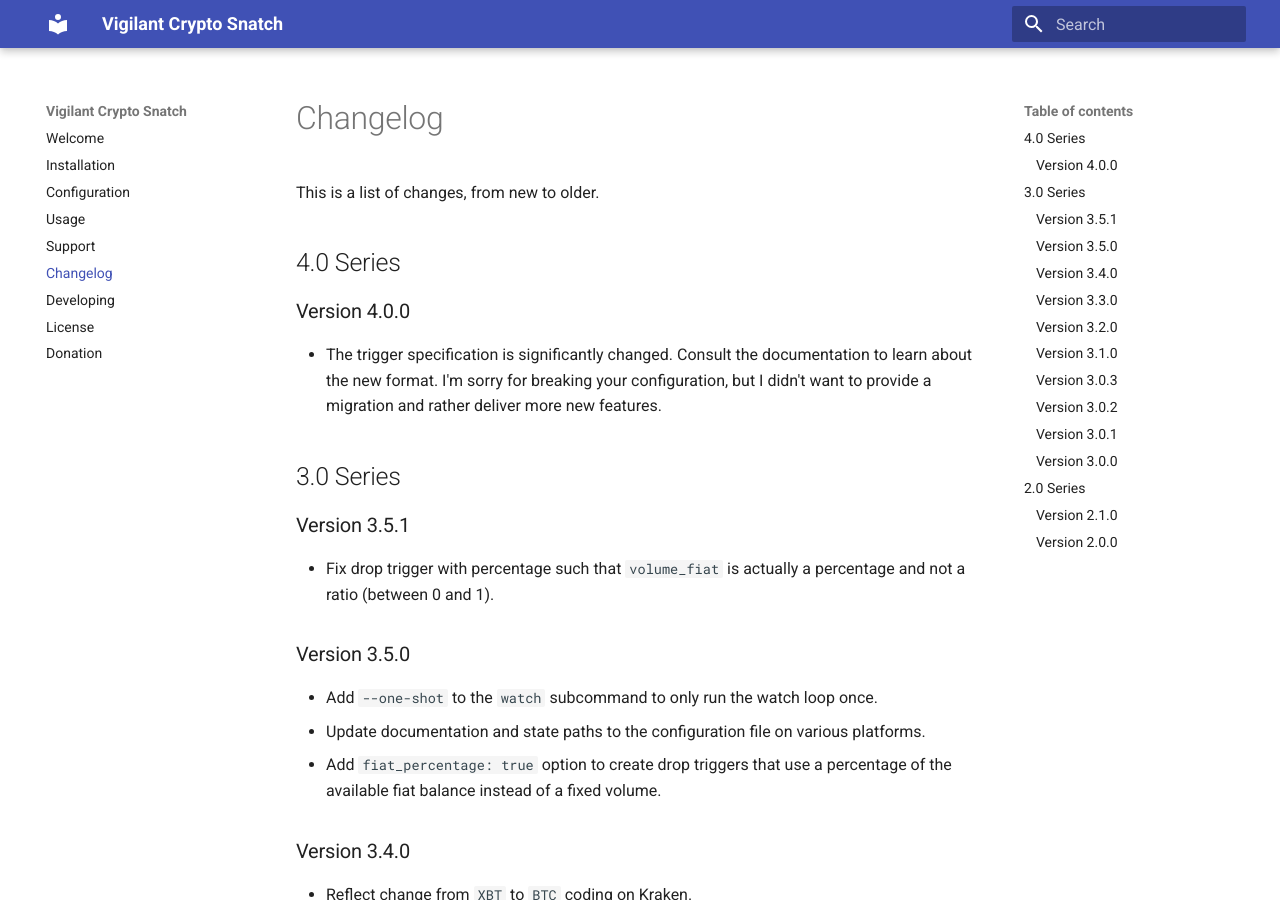
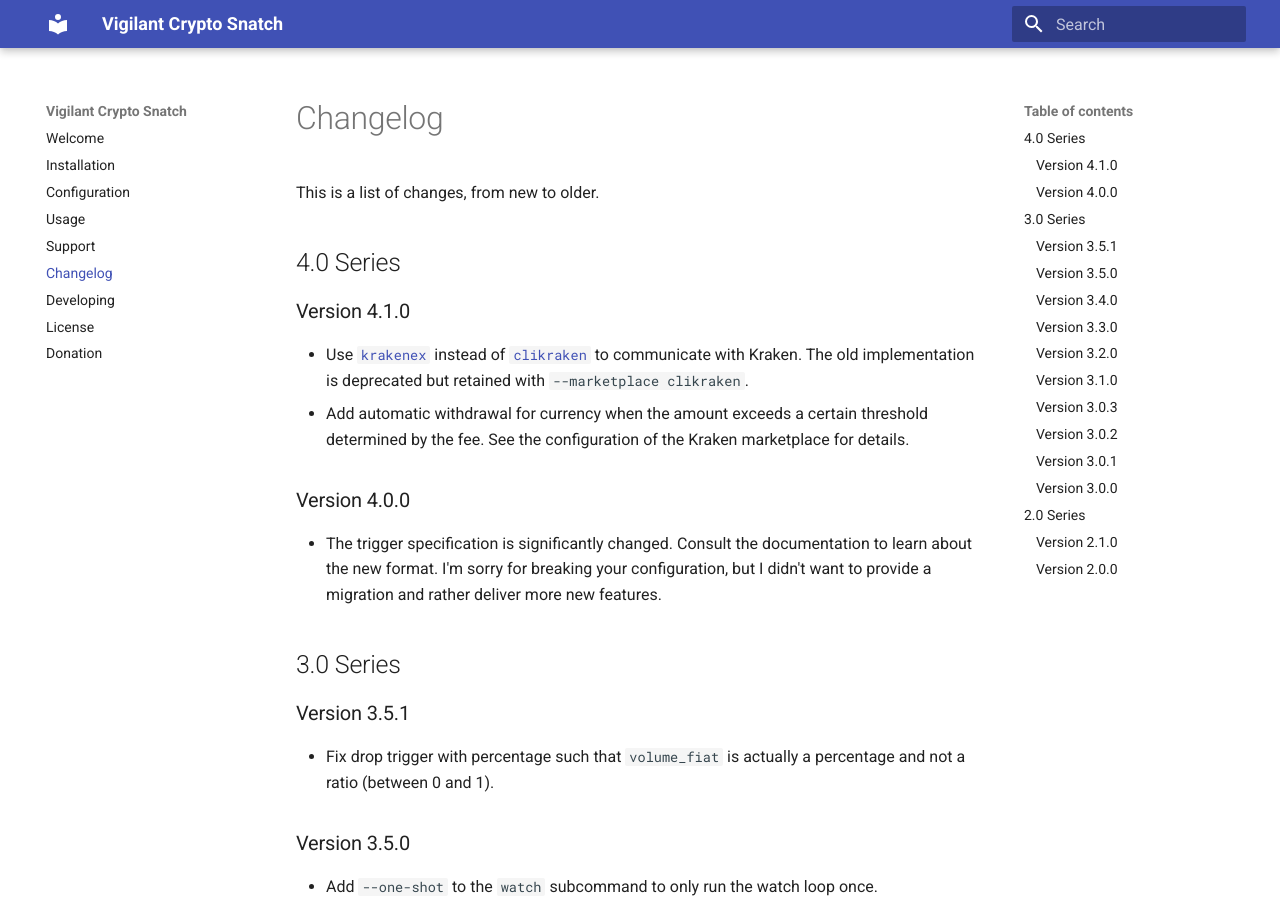
Before and after one commit to martin-ueding/vigilant-crypto-snatch, an MkDocs documentation site: the page built from docs/changelog.md, in a window 1280 px wide and 900 px high. Built offline with MkDocs 1.6.1 and Material for MkDocs 9.7.7, drawn with Linux system fonts in a browser that asks for light colours.

Commit message:
Release version 4.1.0

```diff
--- a/docs/changelog.md
+++ b/docs/changelog.md
@@ -3,6 +3,11 @@
 This is a list of changes, from new to older.
 
 ## 4.0 Series
+
+### Version 4.1.0
+
+- Use [`krakenex`](https://github.com/veox/python3-krakenex) instead of [`clikraken`](https://github.com/zertrin/clikraken) to communicate with Kraken. The old implementation is deprecated but retained with `--marketplace clikraken`.
+- Add automatic withdrawal for currency when the amount exceeds a certain threshold determined by the fee. See the configuration of the Kraken marketplace for details.
 
 ### Version 4.0.0
 
--- a/pyproject.toml
+++ b/pyproject.toml
@@ -1,6 +1,6 @@
 [tool.poetry]
 name = "vigilant-crypto-snatch"
-version = "4.0.0"
+version = "4.1.0"
 description = "Crypto currency buying agent"
 authors = ["Martin Ueding <mu@martin-ueding.de>"]
 license = "MIT"
--- a/src/vigilant_crypto_snatch/__init__.py
+++ b/src/vigilant_crypto_snatch/__init__.py
@@ -2,4 +2,4 @@
 
 logger = logging.getLogger("vigilant_crypto_snatch")
 
-__version__ = "4.0.0"
+__version__ = "4.1.0"
```
